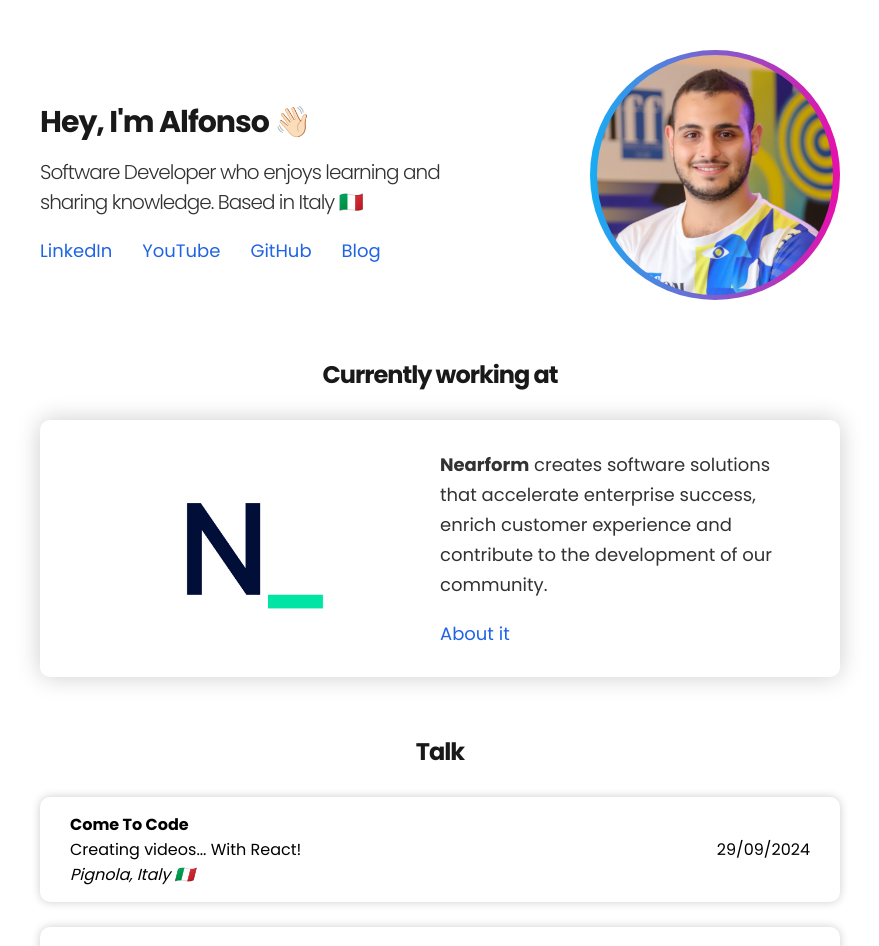
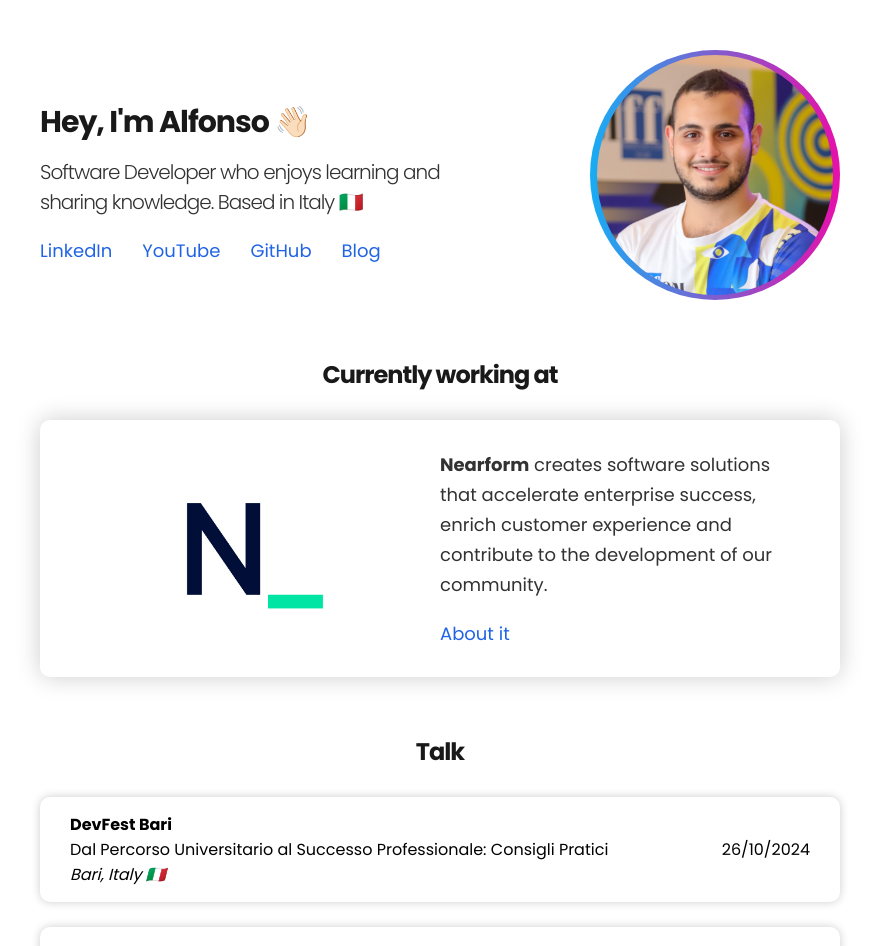
Before and after one commit to alfonsograziano/ag-website, a Next.js app: page / in a window 1280 px wide. Shown: the top 946 px of the page, without its empty margins (200-1079 px from the left). Built offline with nearby package versions, Linux system fonts and the light colour scheme.

Commit message:
Talk DevFest Bari

```diff
--- a/components/talks/index.jsx
+++ b/components/talks/index.jsx
@@ -18,6 +18,12 @@ function formatDate(dateString) {
 const buildDate = (day, month, year) => new Date(year, month - 1, day);
 
 const talks = [
+  {
+    eventName: "DevFest Bari",
+    talkTitle: "Dal Percorso Universitario al Successo Professionale: Consigli Pratici",
+    date: buildDate(26, 10, 2024),
+    where: "Bari, Italy 🇮🇹",
+  },
   {
     eventName: "Come To Code",
     talkTitle: "Creating videos... With React!",
```
